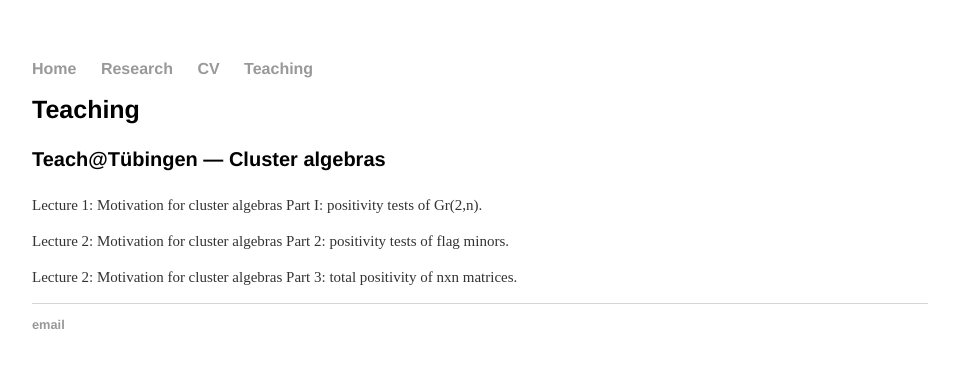
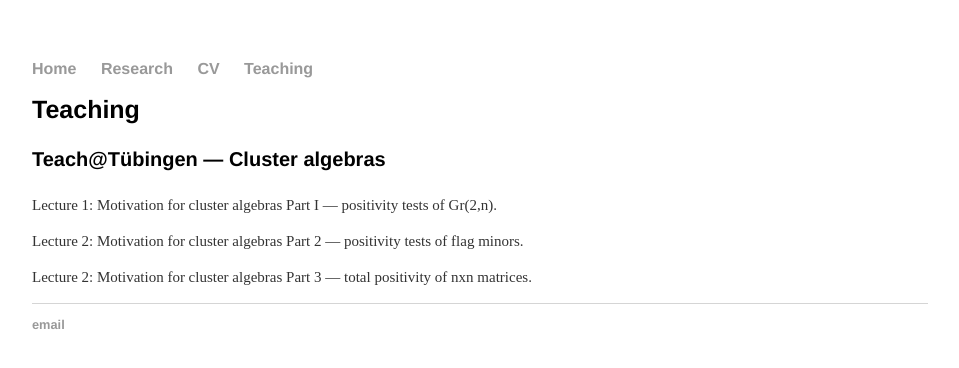
Before and after one commit to jon-m-wilson/jon-m-wilson.github.io, a Jekyll site: the page built from teaching/index.html, in a window 1280 px wide. Shown: the top 368 px of the page, without its empty margins (160-1119 px from the left). Built offline with Jekyll 4.4.1, drawn with Linux system fonts in a browser that asks for light colours.

Commit message:
Update index.html

```diff
--- a/teaching/index.html
+++ b/teaching/index.html
@@ -8,13 +8,13 @@ title: Teaching
 
 		<p><h1 style="font-size:20px;">Teach@T&uumlbingen &mdash; Cluster algebras</h1></p>
 
-<p style="font-size:15px;">Lecture 1: Motivation for cluster algebras Part I: positivity tests of Gr(2,n).
+<p style="font-size:15px;">Lecture 1: Motivation for cluster algebras Part I &mdash; positivity tests of Gr(2,n).
 	<a href="http://jon-m-wilson.github.io/cv/JonathanWilsonCV-18.pdf" target="_blank"></a></p>
 
-<p style="font-size:15px;">Lecture 2: Motivation for cluster algebras Part 2: positivity tests of flag minors.
+<p style="font-size:15px;">Lecture 2: Motivation for cluster algebras Part 2 &mdash; positivity tests of flag minors.
 	<a href="http://jon-m-wilson.github.io/cv/JonathanWilsonCV-18.pdf" target="_blank"></a></p>
 
-<p style="font-size:15px;">Lecture 2: Motivation for cluster algebras Part 3: total positivity of nxn matrices.
+<p style="font-size:15px;">Lecture 2: Motivation for cluster algebras Part 3 &mdash; total positivity of nxn matrices.
 	<a href="http://jon-m-wilson.github.io/cv/JonathanWilsonCV-18.pdf" target="_blank"></a></p>
 
 </body>
```
